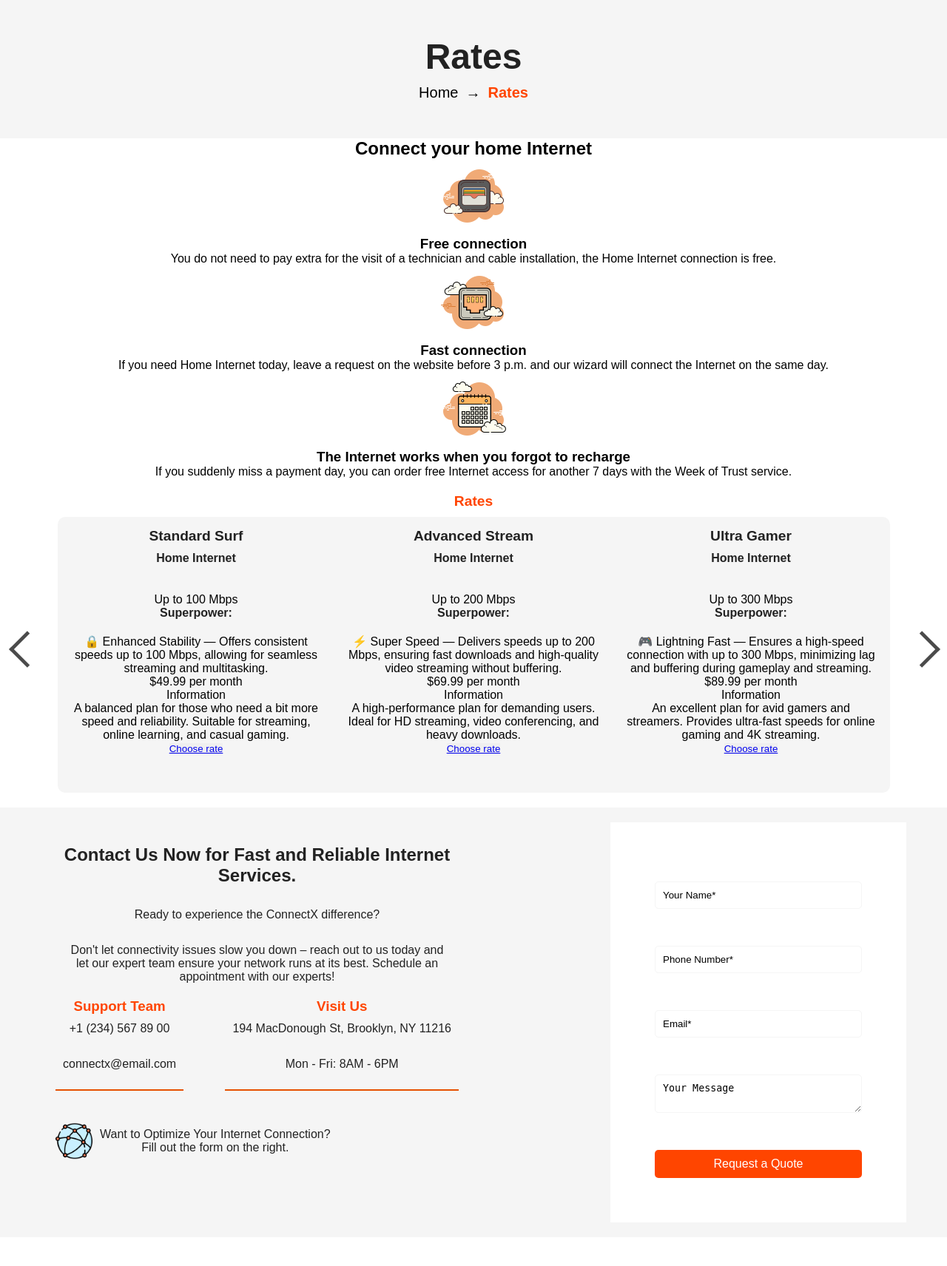
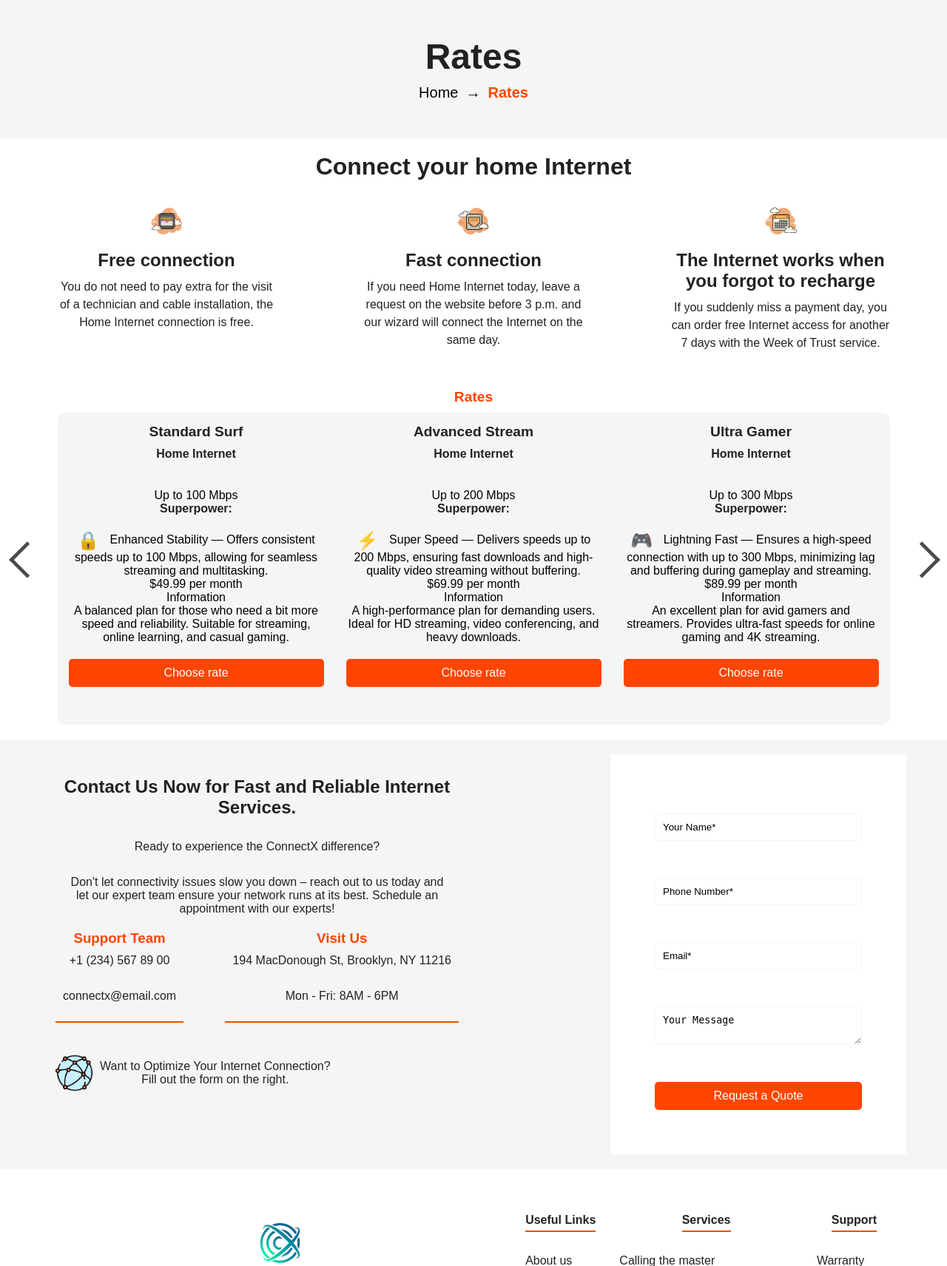
Before and after one commit to Massonus/ConnectX, a Flask app: page /rate/ in a window 1280 px wide. Shown: the part 238-1950 px from the top of the page at 74% size. Run offline with Flask 3, Linux system fonts and the light colour scheme; data comes from the database, SQL or seed files in the repository; parts of the project's set-up code (start-up, migrations or seed data) failed here and were passed over; some libraries are stand-ins or nearby versions.

Commit message:
better styles

```diff
--- a/application/static/css/rates/rates.css
+++ b/application/static/css/rates/rates.css
@@ -1,3 +1,77 @@
+.superpower-description span:first-child {
+    margin-right: 10px;
+    font-size: 24px;
+    vertical-align: middle;
+}
+
+.rates-button {
+    background-color: var(--primary-color);
+    border: none;
+    color: var(--neutral-white-color);
+    padding: 10px 20px;
+    margin-top: 20px;
+    border-radius: 5px;
+    cursor: pointer;
+    font-size: 16px;
+    transition: background-color 0.3s ease;
+    align-self: center;
+    width: 100%;
+}
+
+.rates-button:hover {
+    background-color: var(--primary-color);
+}
+
+.rates-button a {
+    color: var(--neutral-white-color);
+    text-decoration: none;
+}
+
+.promo-section {
+    color: var(--text-color);
+    padding: 20px;
+    text-align: center;
+    max-width: 1200px;
+    margin: auto;
+}
+
+.promo-section h2 {
+    font-size: 2em;
+    margin-bottom: 20px;
+}
+
+.promo-details {
+    display: flex;
+    justify-content: space-between;
+    flex-wrap: wrap;
+    max-width: 1200px;
+    padding: 0 5px;
+    margin: 0 auto;
+}
+
+.promo-item {
+    flex: 1;
+    max-width: 300px;
+    margin: 10px;
+    text-align: center;
+}
+
+.promo-item img {
+    width: 50px;
+    height: 50px;
+    margin-bottom: 10px;
+}
+
+.promo-item h3 {
+    font-size: 1.5em;
+    margin-bottom: 10px;
+}
+
+.promo-item p {
+    font-size: 1em;
+    line-height: 1.5;
+}
+
 .rates-section {
     text-align: center;
     margin: 20px auto;
```
